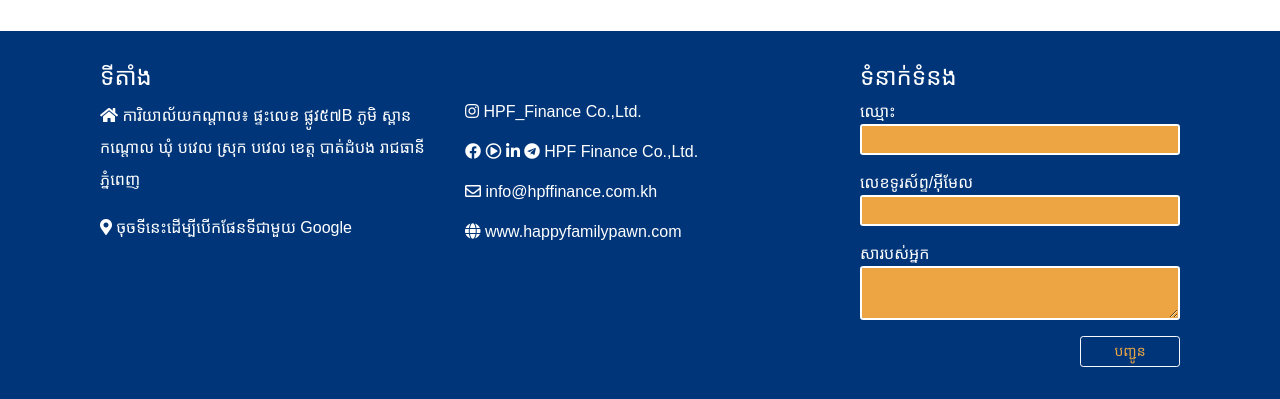
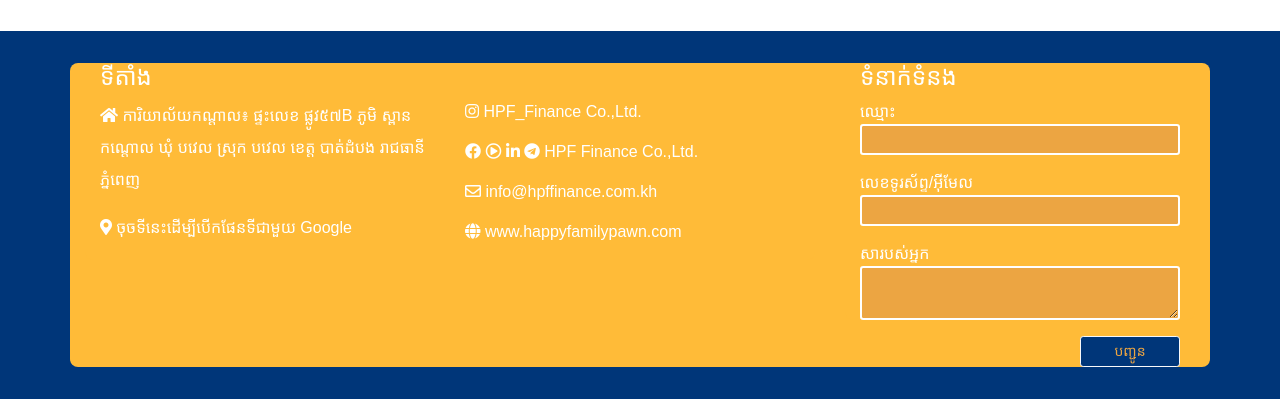
Before and after one commit to HappyFamilyPawn/exampleNetlify, a PHP site: page / in a window 1280 px wide. Shown: the part 1418-1817 px from the top of the page. Run offline with PHP 8.4, Linux system fonts and the light colour scheme; some libraries are stand-ins or nearby versions; some web fonts are replaced.

Commit message:
Update style.css

```diff
--- a/style.css
+++ b/style.css
@@ -207,7 +207,7 @@
     .padding-modal-body {
         padding-top: 25px;
     }
-    container{
+    .container{
         background-color: #ffbb38;
         border-radius: 8px;
     }
```
